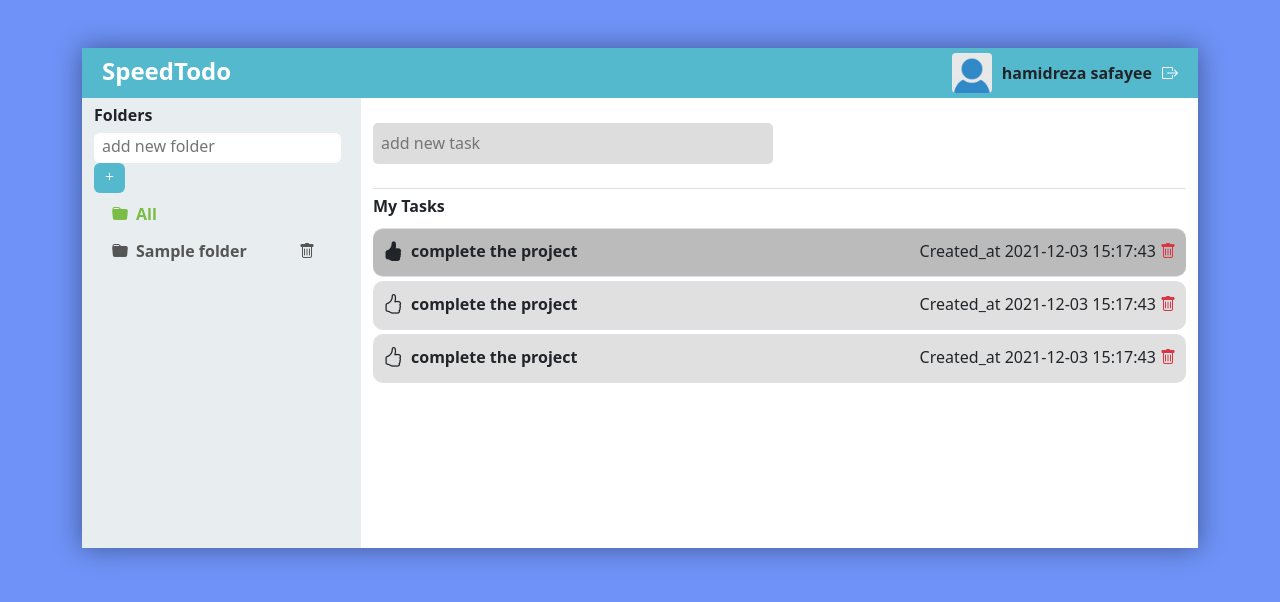
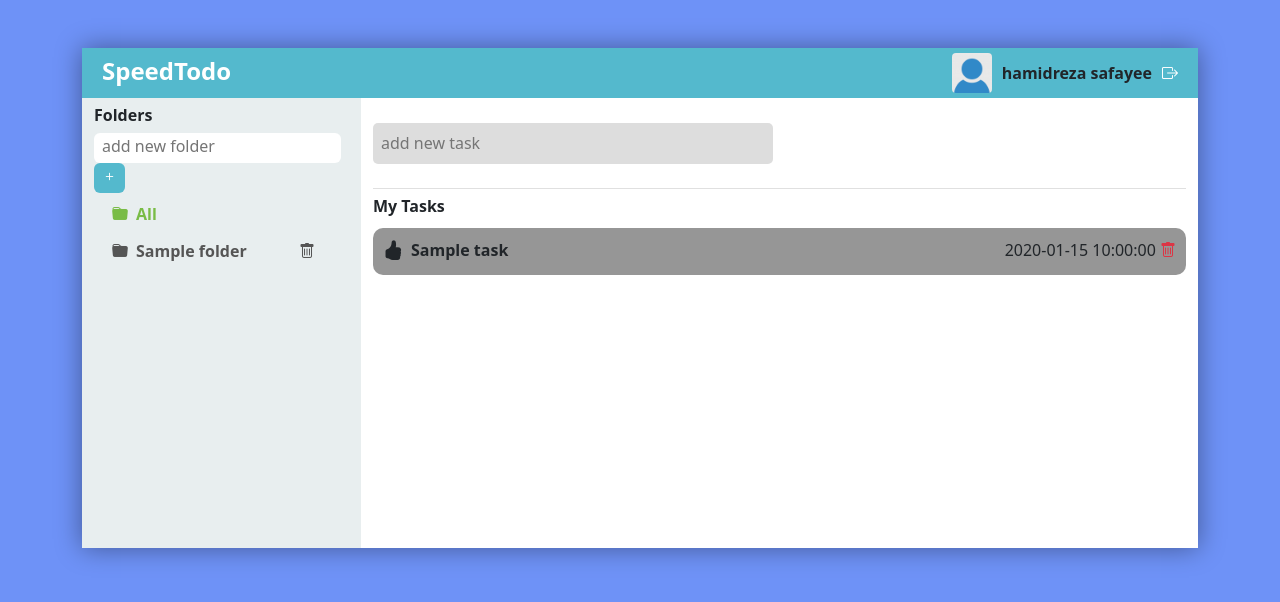
Before and after one commit to hamidrezasafayee/speedtodo, a PHP site: page / in a window 1280 px wide. Shown: the top 602 px of the page. Run offline with PHP 8.4, Linux system fonts and the light colour scheme; tables that the repository leaves empty or names only in its code hold one stand-in row (values such as "Sample post").

Commit message:
complete-tasks

```diff
--- a/assets/css/style.css
+++ b/assets/css/style.css
@@ -132,17 +132,18 @@ li .active {
   font-weight: 600;
 }
 
-.is-done {
+.is_done {
   margin-top: -3px;
   float: left;
+  cursor: pointer;
 }
 
 .task {
   border-radius: 10px;
-  background-color: rgb(224, 224, 224);
+  background-color: rgb(238, 238, 238);
   padding: 10px 10px 10px 10px;
 }
 
 ul .checked{
-  background-color: rgb(187, 187, 187);
+  background-color: rgb(150, 150, 150);
 }
--- a/index.php
+++ b/index.php
@@ -5,8 +5,13 @@ if (isset($_GET['delete_folder']) && is_numeric($_GET['delete_folder'])) {
     $deleteCount = removeFolder($_GET['delete_folder']);
 }
 
+if (isset($_GET['delete_task']) && is_numeric($_GET['delete_task'])) {
+    $deleteCount = removeTask($_GET['delete_task']);
+}
+
 # get tasks and folders
 $folders = getFolders();
+$tasks = getTasks();
 
 # include view
 include "tpl/tpl-index.php";
--- a/libs/lib-tasks.php
+++ b/libs/lib-tasks.php
@@ -0,0 +1,58 @@
+<?php
+
+function getTasks()
+{
+    global $pdo;
+    $user_id = getUserId();
+    $folder_id = $_GET['folder_id'] ?? null;
+    $folderCondition = null;
+    if (isset($_GET['folder_id'])) {
+        $folderCondition = "and folder_id = $folder_id";
+    }
+    $sql = "SELECT * FROM tasks WHERE user_id = :user_id {$folderCondition}";
+    $stmt = $pdo->prepare($sql);
+    $stmt->execute([
+        'user_id' => $user_id,
+    ]);
+    $records = $stmt->fetchAll(PDO::FETCH_OBJ);
+    return $records;
+}
+
+function addTask($taskTitle, $folder_id)
+{
+    global $pdo;
+    $user_id = getUserId();
+    $sql = "INSERT INTO tasks (title,user_id,folder_id) VALUES (:title,:user_id,:folder_id)";
+    $stmt = $pdo->prepare($sql);
+    $stmt->execute([
+        ':title' => $taskTitle,
+        ':user_id' => $user_id,
+        'folder_id'=> $folder_id
+    ]);
+    return $stmt->rowCount();
+}
+
+function removeTask(int $task_id)
+{
+    global $pdo;
+    $user_id = getUserId();
+    $sql = "DELETE FROM tasks WHERE id = :task_id and user_id = :user_id";
+    $stmt = $pdo->prepare($sql);
+    $stmt->execute([
+        ':task_id' => $task_id,
+        ':user_id' => $user_id
+    ]);
+}
+
+function taskStatus($task_id)
+{
+    global $pdo;
+    $user_id = getUserId();
+    $sql = "UPDATE tasks SET is_done = 1 - is_done WHERE id = :task_id AND user_id = :user_id";
+    $stmt = $pdo->prepare($sql);
+    $stmt->execute([
+        ':task_id' => $task_id,
+        ':user_id' => $user_id
+    ]);
+    return $stmt->rowCount();
+}
--- a/tpl/tpl-index.php
+++ b/tpl/tpl-index.php
@@ -46,39 +46,21 @@
                         </div>
                         <div class="col-12 col-sm-9">
                             <div class="w-100 pb-4" style="border-bottom: 1px solid #E0E0E0;">
-                                <input type="text" class="" name="addTaskInput" id="addTaskInput" placeholder="add new task">
+                                <input type="text" name="addTaskInput" id="addTaskInput" placeholder="add new task">
                             </div>
                             <div class="tasks-title">My Tasks</div>
                             <ul class="list-unstyled">
-                                <li class="task checked border-bottom border-top my-1">
-                                    <i data-taskid="1" class="is-done bi-hand-thumbs-up-fill"></i>
-                                    <span class="task-title mx-2">complete the project</span>
-                                    <div class="info float-end">
-                                        <span class="created_at">Created_at 2021-12-03 15:17:43</span>
-                                        <a href="?delete_task=1" class="pull-right remove text-danger" onclick="return confirm('Are you sure to delete this item?')"><i class="bi bi-trash"></i></a>
-                                    </div>
-                                    <div class="clearfix"></div>
-                                </li>
-
-                                <li class="task border-bottom border-top my-1">
-                                    <i data-taskid="1" class="is-done bi-hand-thumbs-up"></i>
-                                    <span class="task-title mx-2">complete the project</span>
-                                    <div class="info float-end">
-                                        <span class="created_at">Created_at 2021-12-03 15:17:43</span>
-                                        <a href="?delete_task=1" class="pull-right remove text-danger" onclick="return confirm('Are you sure to delete this item?')"><i class="bi bi-trash"></i></a>
-                                    </div>
-                                    <div class="clearfix"></div>
-                                </li>
-
-                                <li class="task border-bottom border-top my-1">
-                                    <i data-taskid="1" class="is-done bi-hand-thumbs-up"></i>
-                                    <span class="task-title mx-2">complete the project</span>
-                                    <div class="info float-end">
-                                        <span class="created_at">Created_at 2021-12-03 15:17:43</span>
-                                        <a href="?delete_task=1" class="pull-right remove text-danger" onclick="return confirm('Are you sure to delete this item?')"><i class="bi bi-trash"></i></a>
-                                    </div>
-                                    <div class="clearfix"></div>
-                                </li>
+                                <?php foreach ($tasks as $task) : ?>
+                                    <li class="task <?= $task->is_done == 1 ? 'checked' : '' ?> my-1">
+                                        <i data-taskId="<?= $task->id ?>" class="is_done <?= $task->is_done == 1 ? 'bi-hand-thumbs-up-fill' : 'bi-hand-thumbs-up' ?>"></i>
+                                        <span class="task-title mx-2"><?= $task->title ?></span>
+                                        <div class="info float-end">
+                                            <span class="created_at"><?= $task->created_at ?></span>
+                                            <a href="?delete_task=<?= $task->id ?>" class="pull-right remove text-danger" onclick="return confirm('Are you sure to delete this item?')"><i class="bi bi-trash"></i></a>
+                                        </div>
+                                        <div class="clearfix"></div>
+                                    </li>
+                                <?php endforeach ?>
                             </ul>
                         </div>
                     </div>
@@ -90,6 +72,9 @@
     <script src="assets/js/custom.js"></script>
     <script>
         $(document).ready(function() {
+            $('#addTaskInput').focus();
+
+            // Add Folder
             $('#addFolderBtn').click(function() {
                 let input = $('#addFolderInput');
                 $.ajax({
@@ -109,6 +94,48 @@
                     }
                 });
             });
+
+            // Add Task
+            $('#addTaskInput').keypress(function(e) {
+                if (e.which == 13) {
+                    $.ajax({
+                        url: 'process/ajaxHandler.php',
+                        method: 'post',
+                        data: {
+                            action: 'addTask',
+                            taskTitle: $('#addTaskInput').val(),
+                            folder_id: <?= $_GET['folder_id'] ?? 0 ?>
+                        },
+                        success: function(responce) {
+                            if (responce == '1') {
+                                location.reload();
+                                $('#addTaskInput').val('');
+                            } else {
+                                alert(responce);
+                            }
+                        }
+                    });
+                }
+            });
+
+            $('.is_done').click(function(e) {
+                let taskId = $(this).attr('data-taskId');
+                $.ajax({
+                    url: 'process/ajaxHandler.php',
+                    method: 'post',
+                    data: {
+                        action: 'taskStatus',
+                        taskId: taskId
+                    },
+                    success: function(responce) {
+                        if (responce == '1') {
+                            location.reload();
+                        } else {
+                            alert(responce);
+                        }
+                    }
+                });
+            });
         });
     </script>
 </body>
```
Also changed, not shown: process/ajaxHandler.php (+14 -0 lines).
